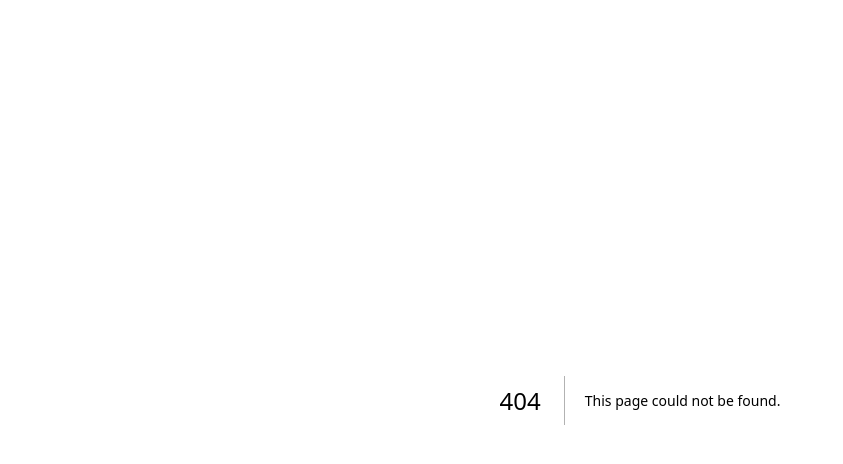
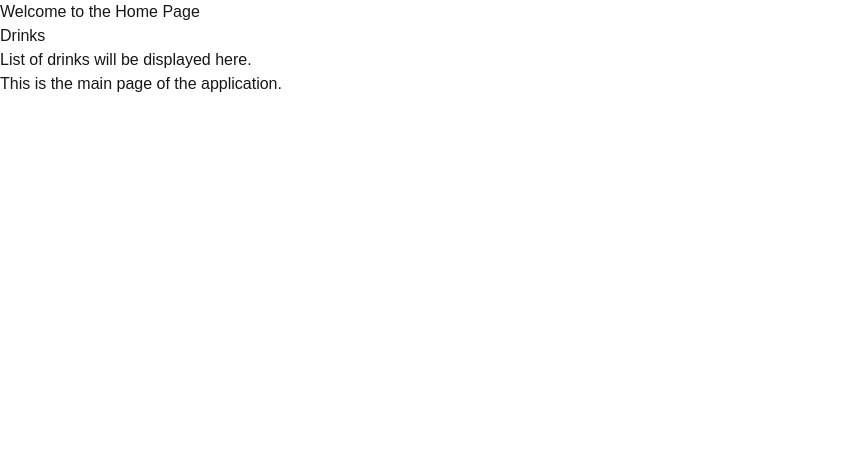
Before and after one commit to Waiter-service/waiter-service-user, a Next.js app: page /home in a window 1280 px wide. Before the commit this address had no page. Shown: the top 464 px of the page, without its empty margins (0-843 px from the left). Built offline with nearby package versions, Linux system fonts and the light colour scheme.

Commit message:
drinks component

```diff
--- /dev/null
+++ b/src/app/components/drinks/Drinks.tsx
@@ -0,0 +1,10 @@
+const Drinks = () => {
+  return (
+    <div>
+      <h1>Drinks</h1>
+      <p>List of drinks will be displayed here.</p>
+    </div>
+  );
+};
+
+export default Drinks;
--- /dev/null
+++ b/src/app/home/page.tsx
@@ -0,0 +1,15 @@
+import Drinks from "../components/drinks/Drinks";
+
+const HomePage = () => {
+
+
+  return (
+    <div>
+      <h1>Welcome to the Home Page</h1>
+      <Drinks />
+      <p>This is the main page of the application.</p>
+    </div>
+  );
+};
+
+export default HomePage;
```
Also changed, not shown: src/app/assets/images/index.ts (added), src/app/assets/images/tlocrt-standova.png (added), 1 other file (tests, documents, lock files or other folders).
